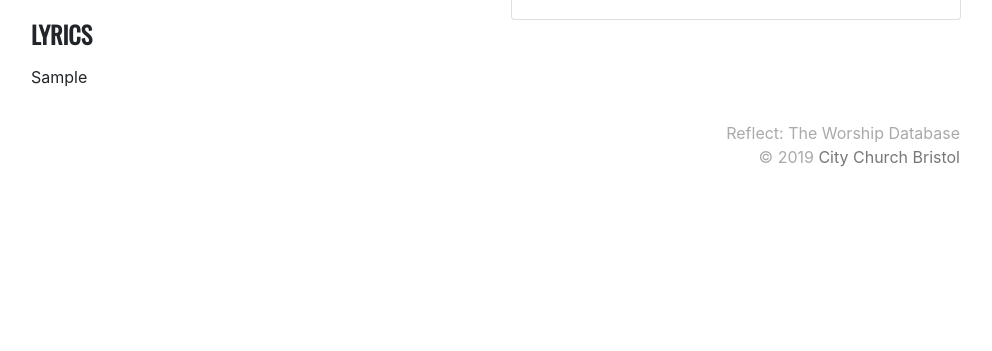
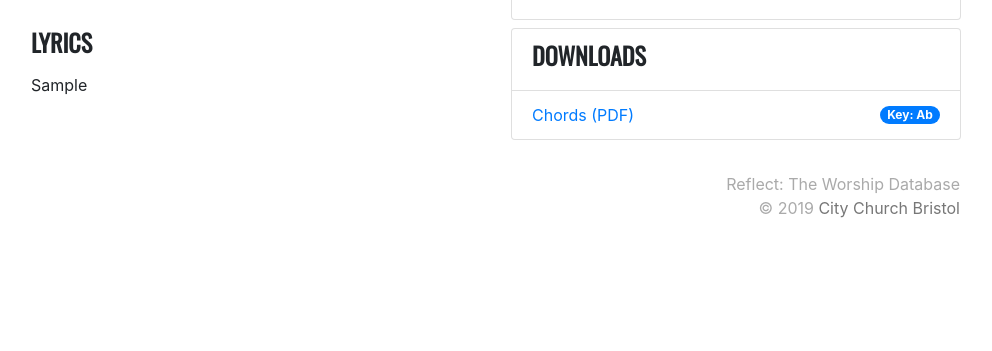
Before and after one commit to citychurchbris/reflectworship, a Django app: a page that uses reflectsongs/templates/reflectsongs/song.html in a window 1280 px wide. Shown: the part 449-800 px from the top of the page, without its empty margins (144-1136 px from the left). Run offline with Django 3.2, Linux system fonts and the light colour scheme; tables that the repository leaves empty hold one stand-in row (values such as "Sample post"); parts of the project's set-up code (start-up, migrations or seed data) failed here and were passed over; some libraries are stand-ins or nearby versions.

Commit message:
Add song download links

```diff
--- a/reflectsongs/templates/reflectsongs/song.html
+++ b/reflectsongs/templates/reflectsongs/song.html
@@ -58,7 +58,7 @@
   <div class="col-sm-12 col-md-6">
 
     {% if song.youtube_url %}
-<div class="card" style="max-width: 500px">
+    <div class="card mb-2" style="max-width: 500px">
       <h5 class="card-header">Video</h5>
       <div class="card-body">
         <div class='embed-container'>
@@ -72,11 +72,41 @@
 
 </div>
 
+<div class="row">
   {% if song.lyrics %}
+  <div class="col-sm-12 col-md-6">
     <h4>Lyrics</h4>
     <p>
       {{ song.lyrics | linebreaks }}
     </p>
+  </div>
   {% endif %}
 
+  {% if downloads %}
+  <div class="col-sm-12 col-md-6">
+    <ul class="list-group">
+      <li class="list-group-item">
+        <h4>Downloads</h4>
+      </li>
+      {% for download in downloads %}
+      <li class="list-group-item d-flex justify-content-between align-items-center">
+        <a href="{% url 'download' download.id %}">
+          Chords ({{ download.get_resource_type_display }})
+        </a>
+          {% if download.song_key %}
+          <span class="badge badge-primary badge-pill">
+            Key: {{ download.get_song_key_display }}
+          </span>
+          {% endif %}
+      </li>
+      {% endfor %}
+    </ul>
+    <!--
+        </a>
+        -->
+  </div>
+  {% endif %}
+</div>
+
+
 {% endblock %}
--- a/reflectsongs/urls.py
+++ b/reflectsongs/urls.py
@@ -4,8 +4,9 @@
 from django.urls import path
 from django.views.generic import TemplateView
 
-from reflectsongs.views import (HomeView, Search, SetlistList, SetlistView,
-                                SiteList, SiteView, SongList, SongView)
+from reflectsongs.views import (DownloadResource, HomeView, Search,
+                                SetlistList, SetlistView, SiteList, SiteView,
+                                SongList, SongView)
 
 urlpatterns = [
     path('robots.txt', TemplateView.as_view(
@@ -21,6 +22,9 @@ urlpatterns = [
     path('songs/<slug:song_slug>/', SongView.as_view(), name='song-view'),
     path('songs/', SongList.as_view(), name='song-list'),
 
+    # Downloads
+    path('download/<pk>/', DownloadResource.as_view(), name='download'),
+
     # Sites
     path('sites/<slug:slug>/', SiteView.as_view(), name='site-view'),
     path('sites/', SiteList.as_view(), name='site-list'),
--- a/reflectsongs/views.py
+++ b/reflectsongs/views.py
@@ -1,14 +1,13 @@
 import datetime
 
-from django.core.paginator import Paginator
 from django.db.models import Count, Max, Min, Q
-from django.shortcuts import get_object_or_404, render
+from django.shortcuts import get_object_or_404, redirect, render
 from django.views import View
 from django.views.generic import DetailView, ListView
 
 from dateutil.relativedelta import relativedelta
 
-from reflectsongs.models import Setlist, Site, Song
+from reflectsongs.models import ChordResource, Setlist, Site, Song
 from reflectsongs.utils import yt_embed
 
 
@@ -114,6 +113,7 @@ class SongView(View):
         context = {
             'song': song,
             'last_played_sites': last_played_sites,
+            'downloads': song.downloads.all(),
         }
         if song.youtube_url:
             context['embed_code'] = yt_embed(song.youtube_url)
@@ -182,3 +182,13 @@ class SiteView(DetailView):
         context['newsongs'] = newsongs
         context['newsongs_photos'] = photo_filter(newsongs)
         return context
+
+
+class DownloadResource(View):
+
+    def get(self, request, pk):
+        resource = get_object_or_404(
+            ChordResource,
+            pk=pk,
+        )
+        return redirect(resource.attachment.url)
```
Lines whose indentation alone changed are shown as unchanged.
